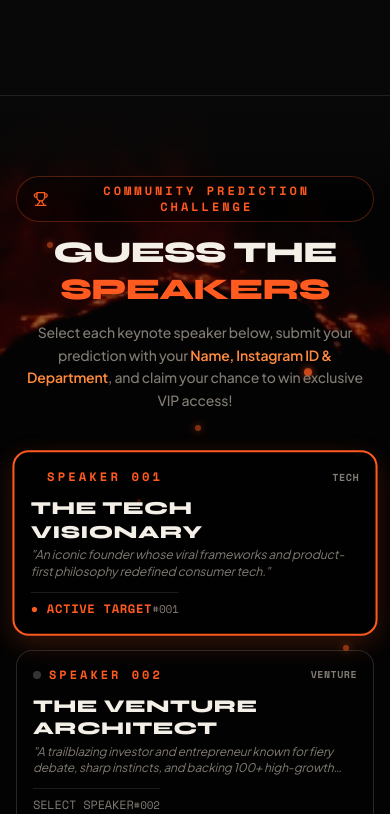
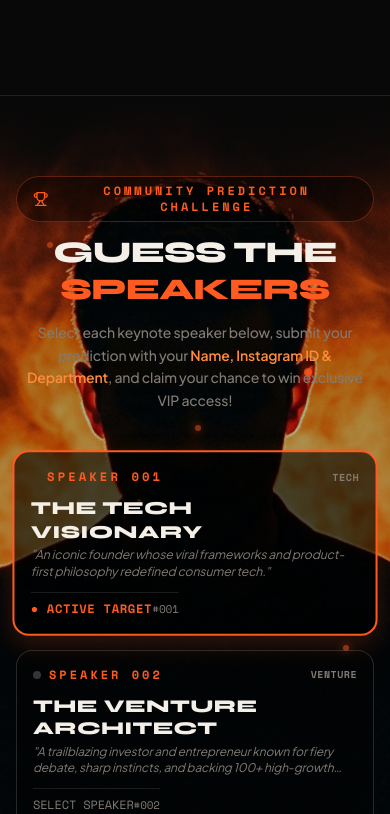
Before and after one commit to PRINCE-CODER679/DEVTALKS, a React (Vite) app: page / in a window 390 px wide. Shown: the part 3690-4504 px from the top of the page. Built offline with nearby package versions, Linux system fonts and the light colour scheme.

Commit message:
fix: make guessing arena silhouette backgrounds sticky 100dvh viewport framed for perfect visibility on phones

```diff
--- a/src/components/GuessesArena.jsx
+++ b/src/components/GuessesArena.jsx
@@ -98,6 +98,7 @@ export default function GuessesArena({ onJumpToSpeaker }) {
     >
       {/* ================= DISTINCT SPEAKER-SPECIFIC ATMOSPHERIC BACKGROUND IMAGES (HERO-SILHOUETTE STYLE) ================= */}
       <div className="absolute inset-0 pointer-events-none overflow-hidden z-0">
+        <div className="sticky top-0 left-0 w-full h-[100dvh] overflow-hidden">
           {speakersList.map((spk) => {
             const isCurrent = selectedSpeakerId === spk.id;
             const bgImageSrc = spk.id === 'speaker-1'
@@ -111,17 +112,18 @@ export default function GuessesArena({ onJumpToSpeaker }) {
                 key={spk.id}
                 src={bgImageSrc}
                 alt={`DevTalks Guess Silhouette - ${spk.title}`}
-              className={`absolute inset-0 w-full h-full object-cover object-[50%_10%] sm:object-[50%_20%] md:object-center filter brightness-115 contrast-125 saturate-120 transition-all duration-700 ease-in-out ${
-                isCurrent ? 'opacity-90 scale-100' : 'opacity-0 scale-105'
+                className={`absolute inset-0 w-full h-full object-cover object-center filter brightness-125 contrast-130 saturate-125 transition-all duration-700 ease-in-out ${
+                  isCurrent ? 'opacity-95 scale-100' : 'opacity-0 scale-105'
                 }`}
               />
             );
           })}
 
           {/* Subtle Dark Overlays & Gradient Blends for Clean Contrast & 100% Text Readability */}
-        <div className="absolute inset-0 bg-[#080808]/40 pointer-events-none" />
+          <div className="absolute inset-0 bg-[#080808]/30 pointer-events-none" />
           <div className="absolute inset-x-0 top-0 h-28 bg-gradient-to-b from-[#080808] via-[#080808]/75 to-transparent pointer-events-none" />
           <div className="absolute inset-x-0 bottom-0 h-28 bg-gradient-to-t from-[#080808] via-[#080808]/75 to-transparent pointer-events-none" />
+        </div>
       </div>
 
       {/* ================= ATMOSPHERIC EMBER PARTICLES & LIGHT GLOWS ================= */}
```
Lines whose indentation alone changed are shown as unchanged.
